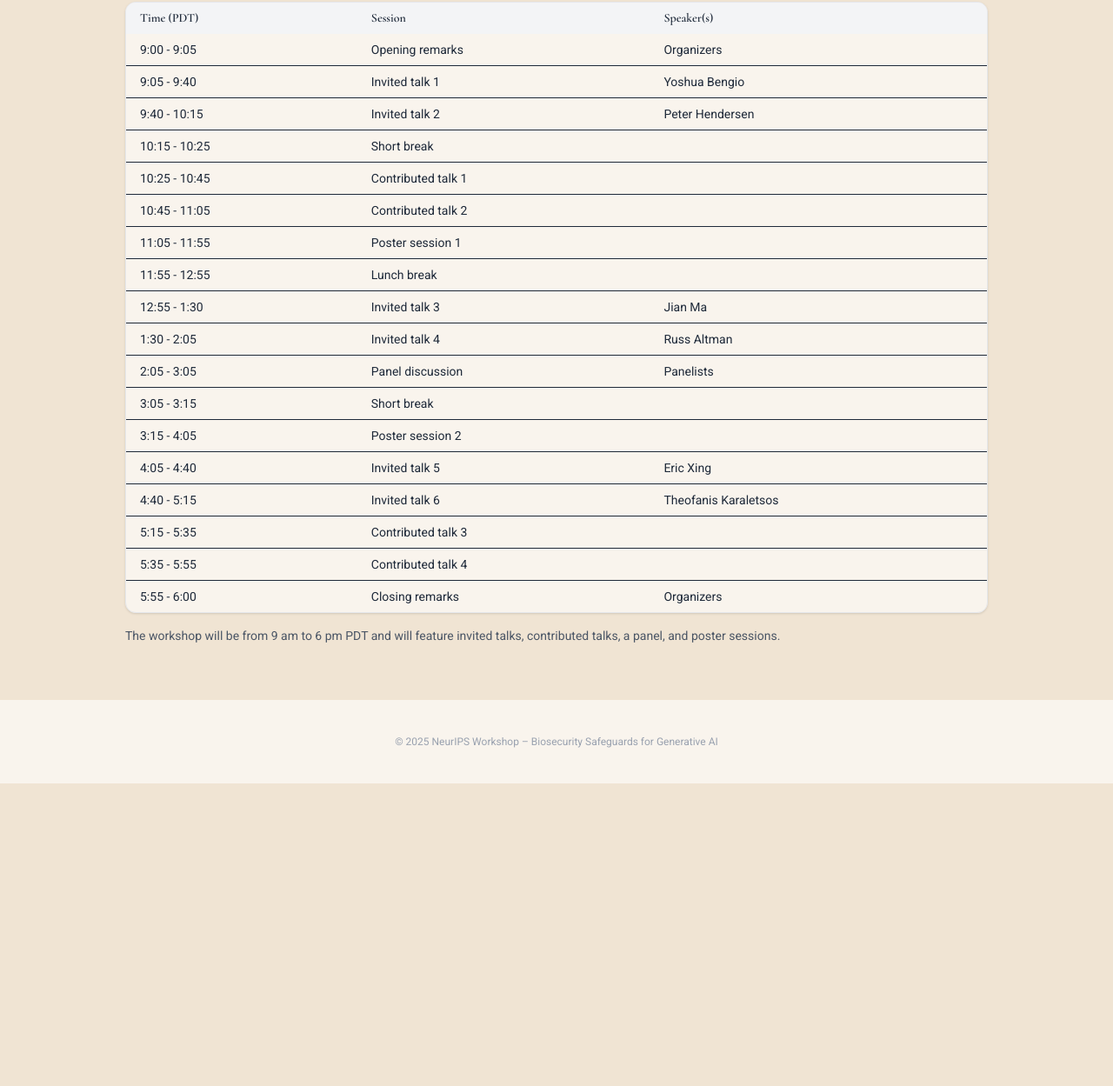
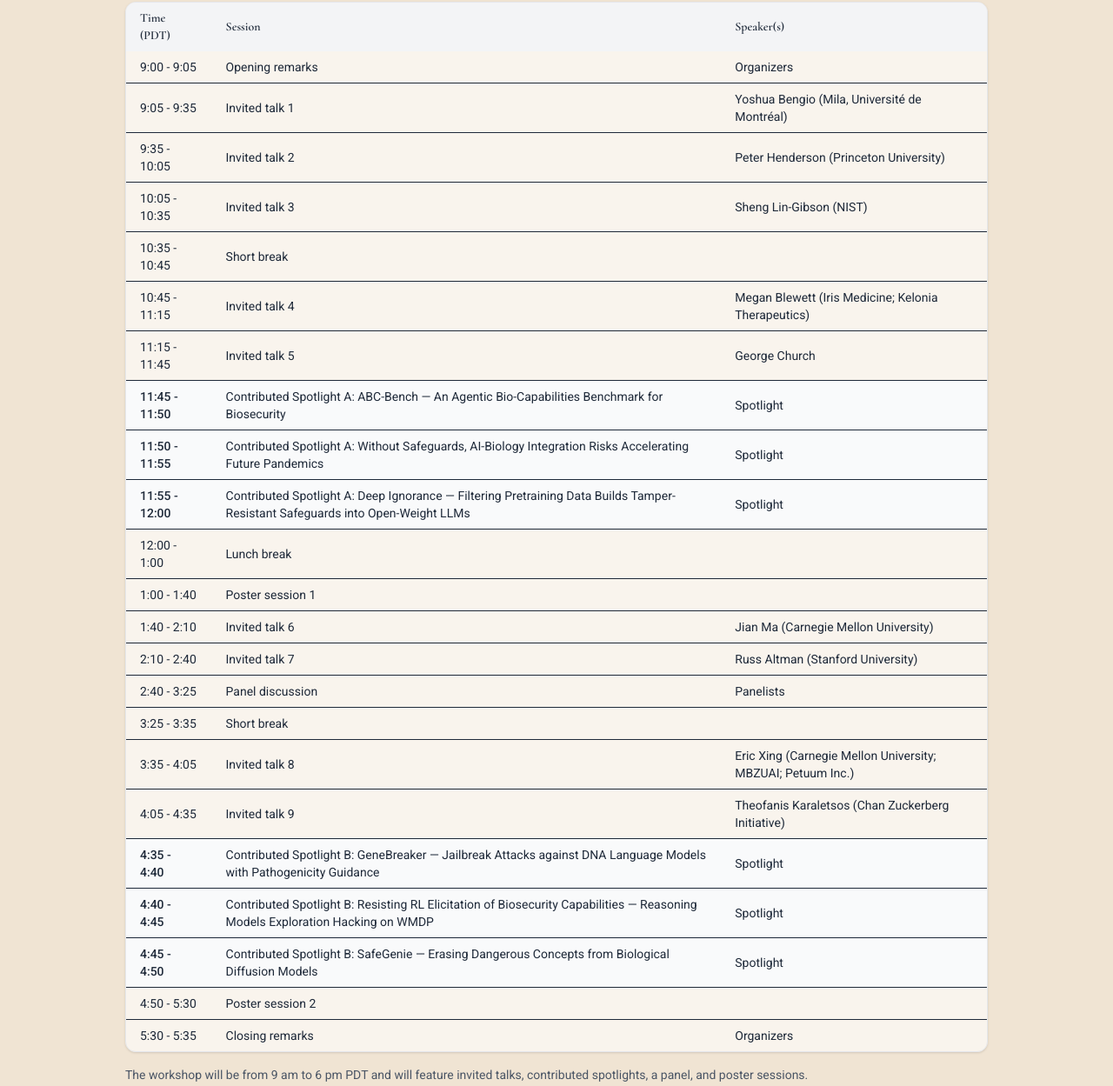
Before and after one commit to biosafe-gen-ai/biosafe-gen-ai.github.io, a plain HTML site: page schedule.html in a window 1280 px wide. Shown: the part 490-1739 px from the top of the page at 87% size. Before the commit the page ends 1391 px from the top, so only its background shows below. Drawn offline with nearby package versions, Linux system fonts and the light colour scheme; a web font is replaced by a local one.

Commit message:
Update schedule.html

```diff
--- a/schedule.html
+++ b/schedule.html
@@ -16,7 +16,6 @@
         position: relative;
         color: #1d4ed8 !important; /* blue-700 */
       }
-
       .nav-link-active::after {
         content: '';
         position: absolute;
@@ -28,51 +27,28 @@
         border-radius: 1px;
         animation: slideIn 0.3s ease-out;
       }
-
       @keyframes slideIn {
-        from {
-          width: 0%;
-          opacity: 0;
-        }
-        to {
-          width: 100%;
-          opacity: 1;
-        }
+        from { width: 0%; opacity: 0; }
+        to { width: 100%; opacity: 1; }
       }
-
       /* Mobile nav link styles */
-      .mobile-nav-link {
-        position: relative;
-        transition: all 0.3s ease;
-      }
-
+      .mobile-nav-link { position: relative; transition: all 0.3s ease; }
       .mobile-nav-link-active {
         color: #1d4ed8 !important;
         background: rgba(255, 255, 255, 0.3) !important;
       }
-
       .mobile-nav-link-active::before {
         content: '';
-        position: absolute;
-        left: 0;
-        top: 50%;
+        position: absolute; left: 0; top: 50%;
         transform: translateY(-50%);
-        width: 3px;
-        height: 70%;
+        width: 3px; height: 70%;
         background: linear-gradient(180deg, #1d4ed8, #3b82f6);
         border-radius: 2px;
         animation: slideInVertical 0.3s ease-out;
       }
-
       @keyframes slideInVertical {
-        from {
-          height: 0%;
-          opacity: 0;
-        }
-        to {
-          height: 70%;
-          opacity: 1;
-        }
+        from { height: 0%; opacity: 0; }
+        to { height: 70%; opacity: 1; }
       }
     </style>
 </head>
@@ -135,27 +111,45 @@
           </thead>
           <tbody class="divide-y">
             <tr><td class="px-4 py-2">9:00 - 9:05</td><td class="px-4 py-2">Opening remarks</td><td class="px-4 py-2">Organizers</td></tr>
-            <tr><td class="px-4 py-2">9:05 - 9:40</td><td class="px-4 py-2">Invited talk 1</td><td class="px-4 py-2">Yoshua Bengio</td></tr>
-            <tr><td class="px-4 py-2">9:40 - 10:15</td><td class="px-4 py-2">Invited talk 2</td><td class="px-4 py-2">Peter Hendersen</td></tr>
-            <tr><td class="px-4 py-2">10:15 - 10:25</td><td class="px-4 py-2">Short break</td><td class="px-4 py-2"></td></tr>
-            <tr><td class="px-4 py-2">10:25 - 10:45</td><td class="px-4 py-2">Contributed talk 1</td><td class="px-4 py-2"></td></tr>
-            <tr><td class="px-4 py-2">10:45 - 11:05</td><td class="px-4 py-2">Contributed talk 2</td><td class="px-4 py-2"></td></tr>
-            <tr><td class="px-4 py-2">11:05 - 11:55</td><td class="px-4 py-2">Poster session 1</td><td class="px-4 py-2"></td></tr>
-            <tr><td class="px-4 py-2">11:55 - 12:55</td><td class="px-4 py-2">Lunch break</td><td class="px-4 py-2"></td></tr>
-            <tr><td class="px-4 py-2">12:55 - 1:30</td><td class="px-4 py-2">Invited talk 3</td><td class="px-4 py-2">Jian Ma</td></tr>
-            <tr><td class="px-4 py-2">1:30 - 2:05</td><td class="px-4 py-2">Invited talk 4</td><td class="px-4 py-2">Russ Altman</td></tr>
-            <tr><td class="px-4 py-2">2:05 - 3:05</td><td class="px-4 py-2">Panel discussion</td><td class="px-4 py-2">Panelists</td></tr>
-            <tr><td class="px-4 py-2">3:05 - 3:15</td><td class="px-4 py-2">Short break</td><td class="px-4 py-2"></td></tr>
-            <tr><td class="px-4 py-2">3:15 - 4:05</td><td class="px-4 py-2">Poster session 2</td><td class="px-4 py-2"></td></tr>
-            <tr><td class="px-4 py-2">4:05 - 4:40</td><td class="px-4 py-2">Invited talk 5</td><td class="px-4 py-2">Eric Xing</td></tr>
-            <tr><td class="px-4 py-2">4:40 - 5:15</td><td class="px-4 py-2">Invited talk 6</td><td class="px-4 py-2">Theofanis Karaletsos</td></tr>
-            <tr><td class="px-4 py-2">5:15 - 5:35</td><td class="px-4 py-2">Contributed talk 3</td><td class="px-4 py-2"></td></tr>
-            <tr><td class="px-4 py-2">5:35 - 5:55</td><td class="px-4 py-2">Contributed talk 4</td><td class="px-4 py-2"></td></tr>
-            <tr><td class="px-4 py-2">5:55 - 6:00</td><td class="px-4 py-2">Closing remarks</td><td class="px-4 py-2">Organizers</td></tr>
+
+            <tr><td class="px-4 py-2">9:05 - 9:35</td><td class="px-4 py-2">Invited talk 1</td><td class="px-4 py-2">Yoshua Bengio (Mila, Université de Montréal)</td></tr>
+            <tr><td class="px-4 py-2">9:35 - 10:05</td><td class="px-4 py-2">Invited talk 2</td><td class="px-4 py-2">Peter Henderson (Princeton University)</td></tr>
+            <tr><td class="px-4 py-2">10:05 - 10:35</td><td class="px-4 py-2">Invited talk 3</td><td class="px-4 py-2">Sheng Lin-Gibson (NIST)</td></tr>
+
+            <tr><td class="px-4 py-2">10:35 - 10:45</td><td class="px-4 py-2">Short break</td><td class="px-4 py-2"></td></tr>
+
+            <tr><td class="px-4 py-2">10:45 - 11:15</td><td class="px-4 py-2">Invited talk 4</td><td class="px-4 py-2">Megan Blewett (Iris Medicine; Kelonia Therapeutics)</td></tr>
+            <tr><td class="px-4 py-2">11:15 - 11:45</td><td class="px-4 py-2">Invited talk 5</td><td class="px-4 py-2">George Church</td></tr>
+
+            <!-- Contributed Spotlights A (3 × 5 min) -->
+            <tr class="bg-gray-50"><td class="px-4 py-2 font-medium">11:45 - 11:50</td><td class="px-4 py-2">Contributed Spotlight A: ABC-Bench — An Agentic Bio-Capabilities Benchmark for Biosecurity</td><td class="px-4 py-2">Spotlight</td></tr>
+            <tr class="bg-gray-50"><td class="px-4 py-2 font-medium">11:50 - 11:55</td><td class="px-4 py-2">Contributed Spotlight A: Without Safeguards, AI-Biology Integration Risks Accelerating Future Pandemics</td><td class="px-4 py-2">Spotlight</td></tr>
+            <tr class="bg-gray-50"><td class="px-4 py-2 font-medium">11:55 - 12:00</td><td class="px-4 py-2">Contributed Spotlight A: Deep Ignorance — Filtering Pretraining Data Builds Tamper-Resistant Safeguards into Open-Weight LLMs</td><td class="px-4 py-2">Spotlight</td></tr>
+
+            <tr><td class="px-4 py-2">12:00 - 1:00</td><td class="px-4 py-2">Lunch break</td><td class="px-4 py-2"></td></tr>
+
+            <tr><td class="px-4 py-2">1:00 - 1:40</td><td class="px-4 py-2">Poster session 1</td><td class="px-4 py-2"></td></tr>
+
+            <tr><td class="px-4 py-2">1:40 - 2:10</td><td class="px-4 py-2">Invited talk 6</td><td class="px-4 py-2">Jian Ma (Carnegie Mellon University)</td></tr>
+            <tr><td class="px-4 py-2">2:10 - 2:40</td><td class="px-4 py-2">Invited talk 7</td><td class="px-4 py-2">Russ Altman (Stanford University)</td></tr>
+            <tr><td class="px-4 py-2">2:40 - 3:25</td><td class="px-4 py-2">Panel discussion</td><td class="px-4 py-2">Panelists</td></tr>
+
+            <tr><td class="px-4 py-2">3:25 - 3:35</td><td class="px-4 py-2">Short break</td><td class="px-4 py-2"></td></tr>
+
+            <tr><td class="px-4 py-2">3:35 - 4:05</td><td class="px-4 py-2">Invited talk 8</td><td class="px-4 py-2">Eric Xing (Carnegie Mellon University; MBZUAI; Petuum Inc.)</td></tr>
+            <tr><td class="px-4 py-2">4:05 - 4:35</td><td class="px-4 py-2">Invited talk 9</td><td class="px-4 py-2">Theofanis Karaletsos (Chan Zuckerberg Initiative)</td></tr>
+
+            <!-- Contributed Spotlights B (3 × 5 min) -->
+            <tr class="bg-gray-50"><td class="px-4 py-2 font-medium">4:35 - 4:40</td><td class="px-4 py-2">Contributed Spotlight B: GeneBreaker — Jailbreak Attacks against DNA Language Models with Pathogenicity Guidance</td><td class="px-4 py-2">Spotlight</td></tr>
+            <tr class="bg-gray-50"><td class="px-4 py-2 font-medium">4:40 - 4:45</td><td class="px-4 py-2">Contributed Spotlight B: Resisting RL Elicitation of Biosecurity Capabilities — Reasoning Models Exploration Hacking on WMDP</td><td class="px-4 py-2">Spotlight</td></tr>
+            <tr class="bg-gray-50"><td class="px-4 py-2 font-medium">4:45 - 4:50</td><td class="px-4 py-2">Contributed Spotlight B: SafeGenie — Erasing Dangerous Concepts from Biological Diffusion Models</td><td class="px-4 py-2">Spotlight</td></tr>
+
+            <tr><td class="px-4 py-2">4:50 - 5:30</td><td class="px-4 py-2">Poster session 2</td><td class="px-4 py-2"></td></tr>
+            <tr><td class="px-4 py-2">5:30 - 5:35</td><td class="px-4 py-2">Closing remarks</td><td class="px-4 py-2">Organizers</td></tr>
           </tbody>
         </table>
       </div>
-      <p class="mt-4 text-gray-600 text-sm">The workshop will be from 9 am to 6 pm PDT and will feature invited talks, contributed talks, a panel, and poster sessions.</p>
+      <p class="mt-4 text-gray-600 text-sm">The workshop will be from 9 am to 6 pm PDT and will feature invited talks, contributed spotlights, a panel, and poster sessions.</p>
     </section>
 
     <!-- Footer (optional) -->
```
